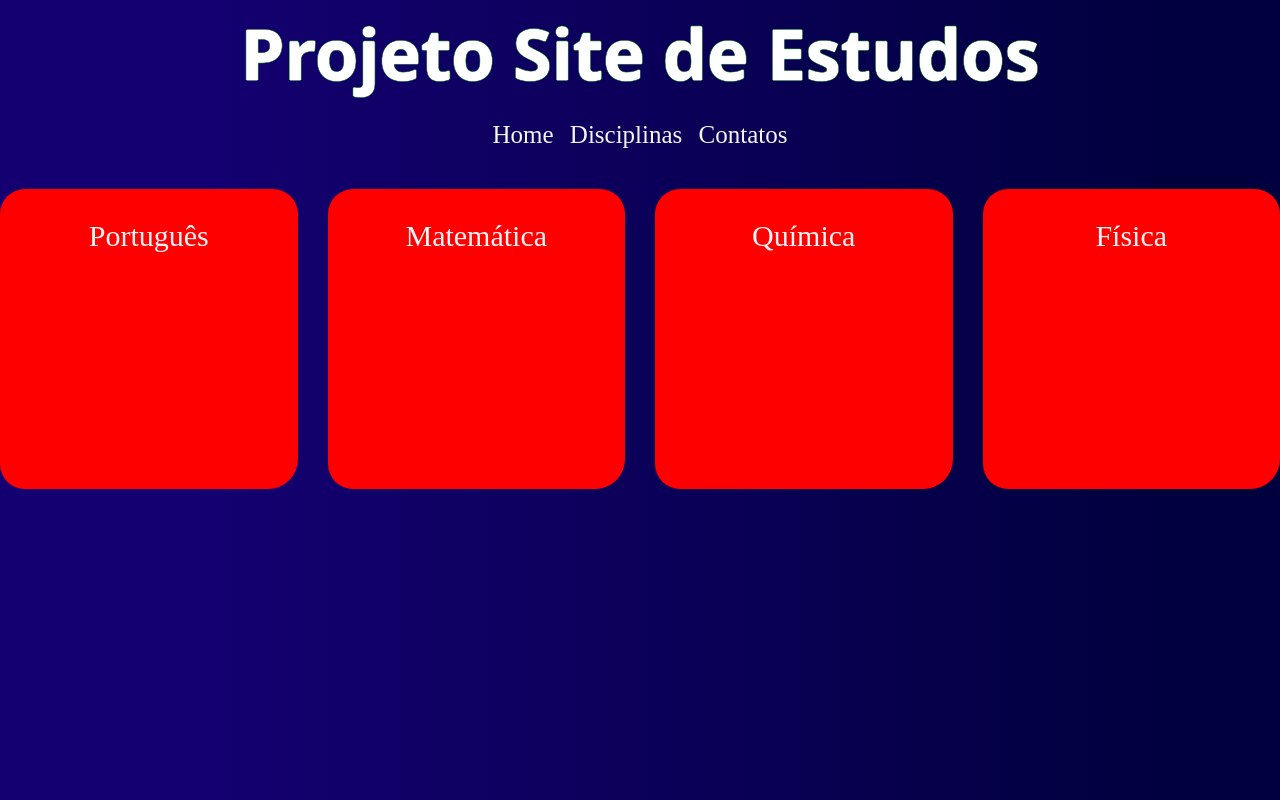
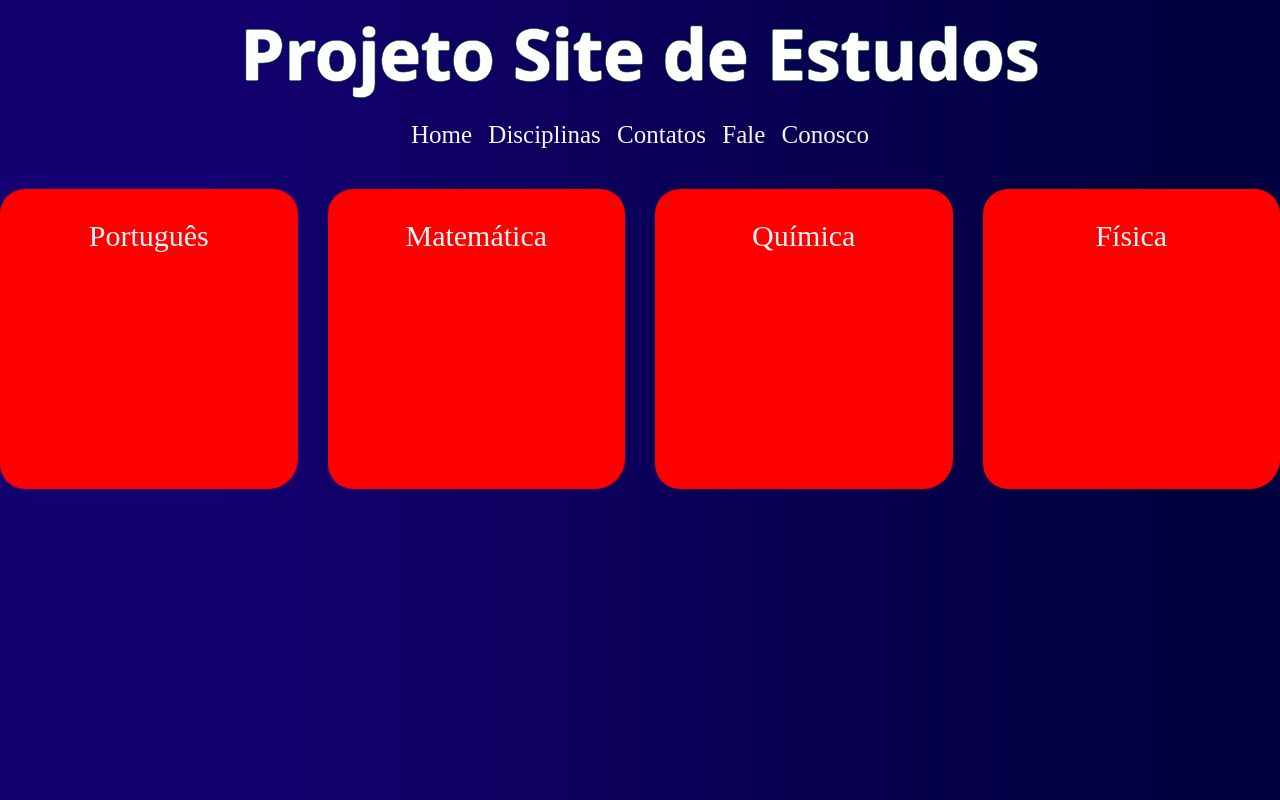
Before and after one commit to DevYuriin/site-projeto-faculdade, a plain HTML site: page index.html in a window 1280 px wide. Drawn offline with Linux system fonts and the light colour scheme.

Commit message:
correção 2

```diff
--- a/index.html
+++ b/index.html
@@ -14,6 +14,7 @@
           <span>Home</span>
           <span>Disciplinas</span>
           <span>Contatos</span>
+          <span>Fale Conosco</span>
         </div>
       </nav>
     </header>
```
